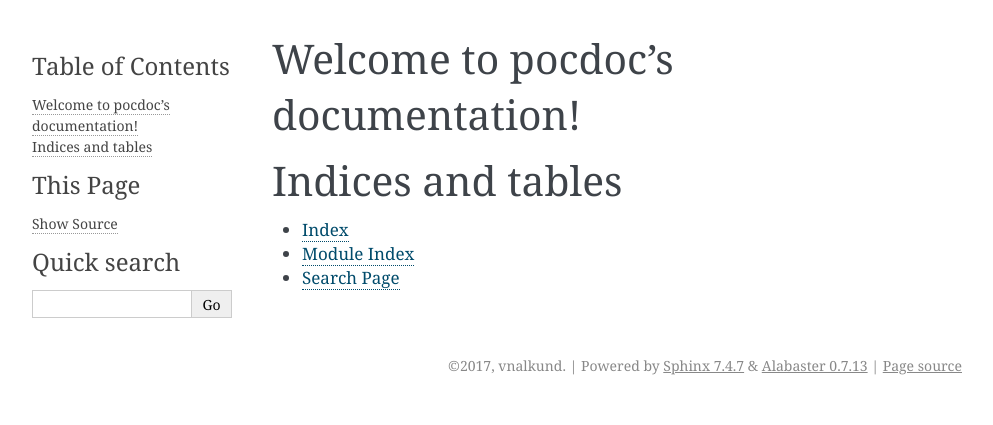
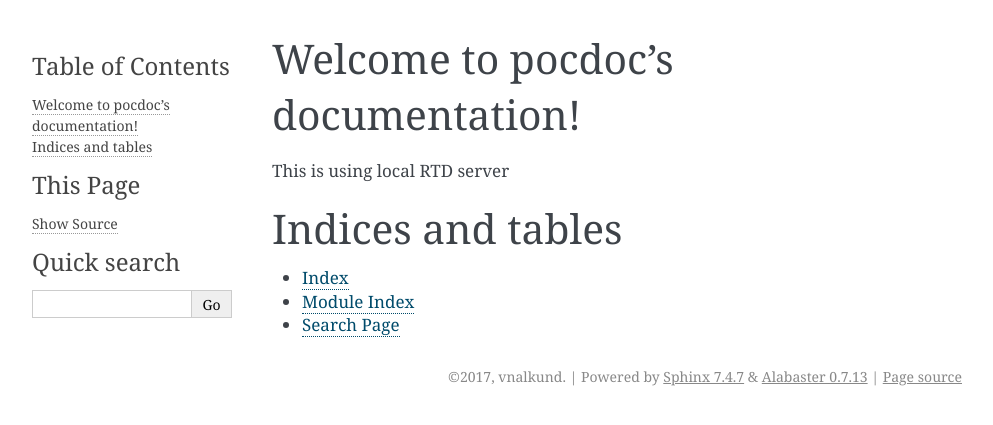
Before and after one commit to vngithub/documentation, a Sphinx documentation site: the page built from docs/source/index.rst, in a window 1280 px wide. Shown: the top 425 px of the page, without its empty margins (148-1141 px from the left). Built offline with Sphinx 7.4.7, drawn with Linux system fonts in a browser that asks for light colours.

Commit message:
Update index.rst
Using local RTD

```diff
--- a/docs/source/index.rst
+++ b/docs/source/index.rst
@@ -5,6 +5,7 @@
 
 Welcome to pocdoc's documentation!
 ==================================
+This is using local RTD server
 
 .. toctree::
    :maxdepth: 2
```
